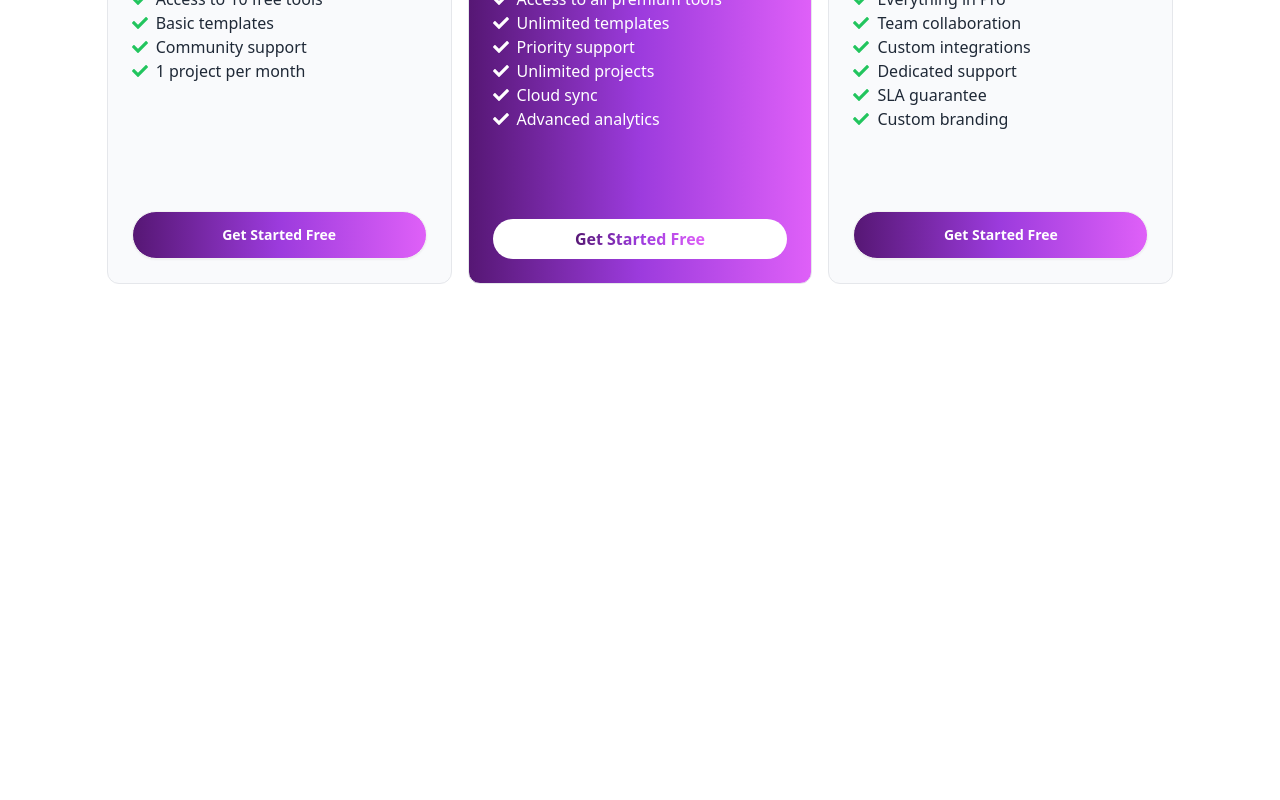
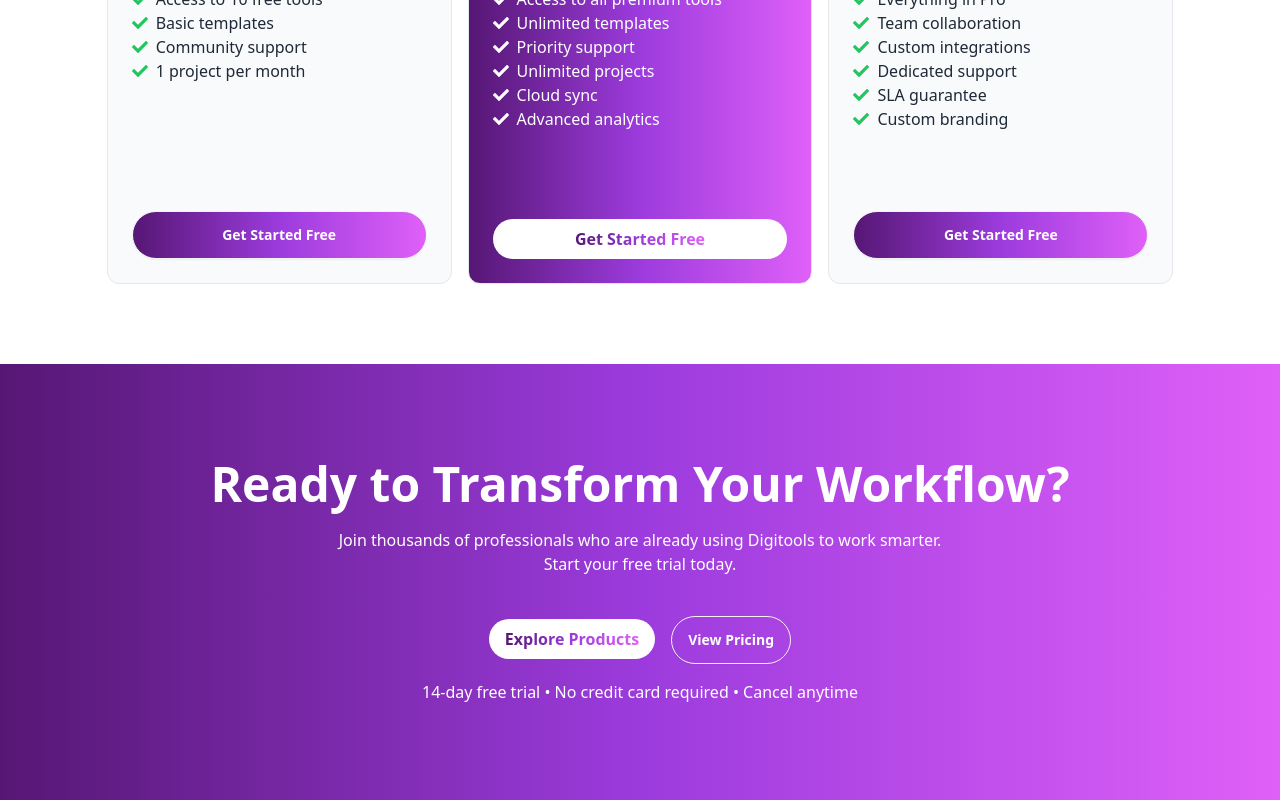
Before and after one commit to rafi2133/ass-six, a React (Vite) app: page / in a window 1280 px wide. Shown: the part 2964-3764 px from the top of the page. Before the commit the page ends 3328 px from the top, so only its background shows below. Built offline with nearby package versions, Linux system fonts and the light colour scheme.

Commit message:
workFlow ses

```diff
--- a/src/App.jsx
+++ b/src/App.jsx
@@ -7,6 +7,7 @@ import Rating from './components/Rating/Rating'
 import { ToastContainer } from 'react-toastify'
 import GetStarted from './components/GetStarted/GetStarted'
 import Subscription from './components/Subscription/Subscription'
+import WorkFLow from './components/WorkFlow/WorkFLow'
 
 const fetchData = async () => {
   const res = await fetch("/data.json");
@@ -43,6 +44,7 @@ function App() {
 
       <GetStarted></GetStarted>
       <Subscription></Subscription>
+      <WorkFLow></WorkFLow>
 
       <ToastContainer></ToastContainer>
     </>
--- a/src/components/Cart/BoxCart.jsx
+++ b/src/components/Cart/BoxCart.jsx
@@ -1,6 +1,6 @@
 import { toast } from "react-toastify";
 
-const BoxCart = ({ setSelectedProducts, selectedProducts, cartBadge, setCartBadge }) => {
+const BoxCart = ({ setSelectedProducts, selectedProducts,  setCartBadge }) => {
   const total = selectedProducts.reduce((sum, product) => {
     const priceNumber = parseFloat(product.price.replace(/[^0-9.-]/g, ''));
     return sum + priceNumber;
--- /dev/null
+++ b/src/components/WorkFlow/WorkFLow.jsx
@@ -0,0 +1,23 @@
+
+
+const WorkFLow = () => {
+    return (
+        <div className="bg-gradient-to-r from-[#561774] via-[#9c3bdd] to-[#df60f8] p-4">
+            <div className="mt-20">
+                 <h2 className="font-bold text-5xl text-center text-white">Ready to Transform Your Workflow?</h2>
+                <p className="text-center mt-5 text-white">Join thousands of professionals who are already using Digitools to work smarter. <br /> Start your free trial today.</p>
+            </div>
+            <div className="text-center mt-10 mb-20">
+                  <button className="bg-white  rounded-full py-2 px-4 font-semibold mr-4">
+                        <span className="bg-gradient-to-r from-[#561774] via-[#9c3bdd] to-[#df60f8] bg-clip-text text-transparent ">
+                            Explore Products
+                        </span>
+                    </button>
+                    <button className=" bg-transparent text-white  btn  rounded-3xl">View Pricing</button>
+                    <p className="text-white mt-4">14-day free trial • No credit card required • Cancel anytime</p>
+            </div>
+        </div>
+    );
+};
+
+export default WorkFLow;
```
